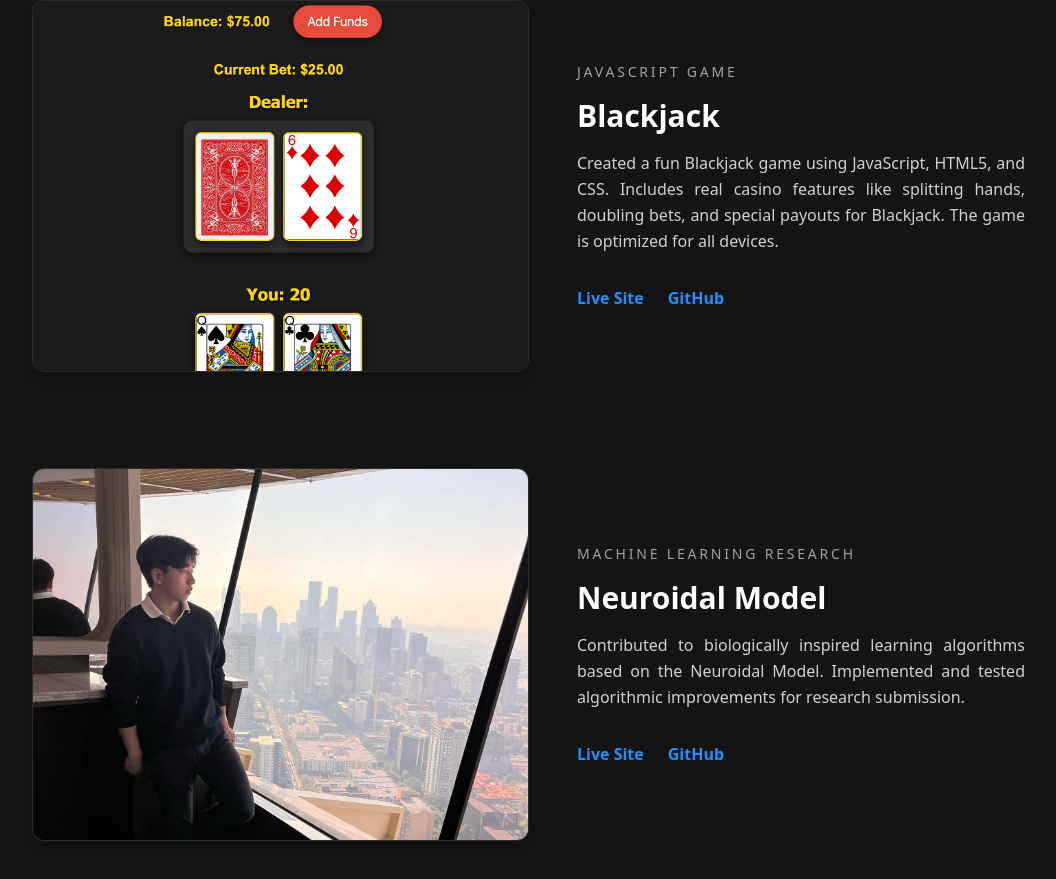
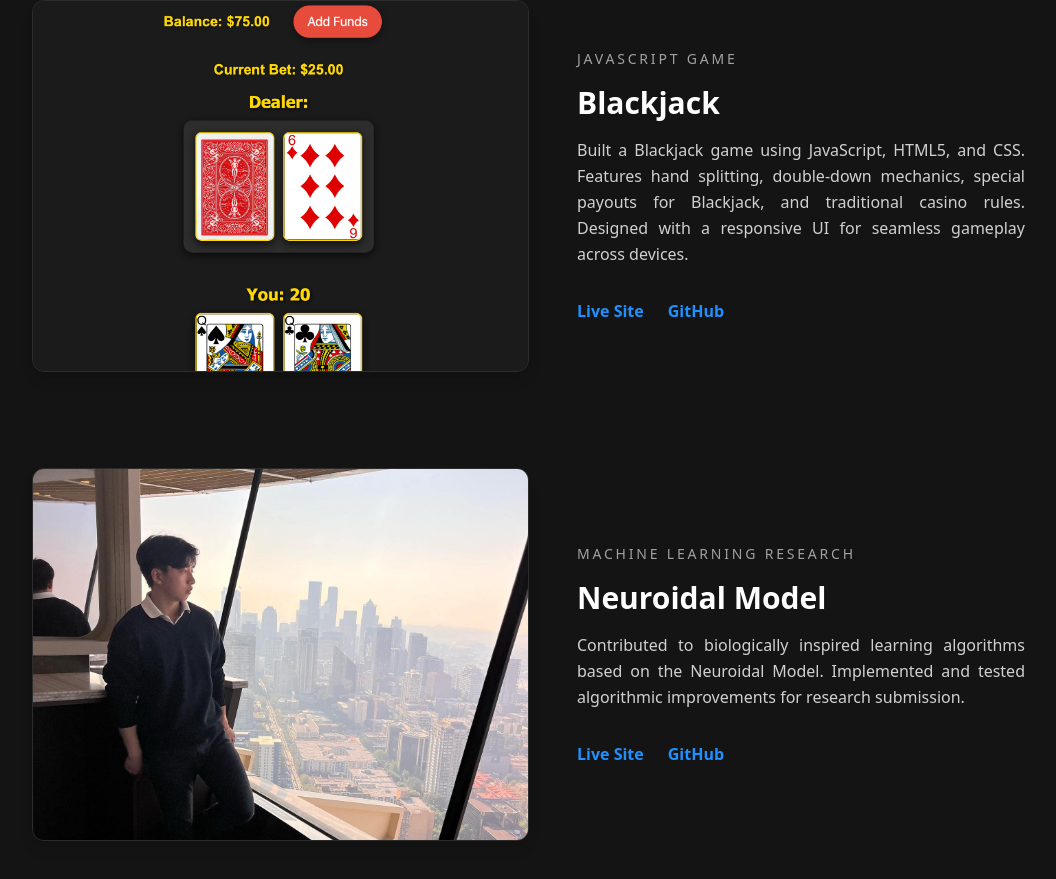
Before and after one commit to Luke7787/website-portfolio, a Next.js app in the folder luke-portfolio/: page / in a window 1280 px wide. Shown: the part 2744-3623 px from the top of the page, without its empty margins (87-1143 px from the left). Built offline with nearby package versions, Linux system fonts and the light colour scheme.

Commit message:
updated description to match the project more

```diff
--- a/luke-portfolio/src/app/page.tsx
+++ b/luke-portfolio/src/app/page.tsx
@@ -684,10 +684,10 @@ export default function Page() {
               </h3>
 
               <p className="text-white/80 leading-relaxed text-justify max-w-md">
-                Created a fun Blackjack game using JavaScript, HTML5, and CSS.
-                Includes real casino features like splitting hands, doubling
-                bets, and special payouts for Blackjack. The game is optimized
-                for all devices.
+                Built a Blackjack game using JavaScript, HTML5, and CSS.
+                Features hand splitting, double-down mechanics, special payouts
+                for Blackjack, and traditional casino rules. Designed with a
+                responsive UI for seamless gameplay across devices.
               </p>
 
               <div className="flex gap-6 pt-4">
```
